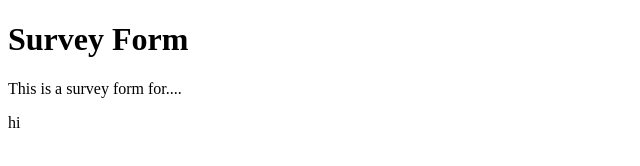
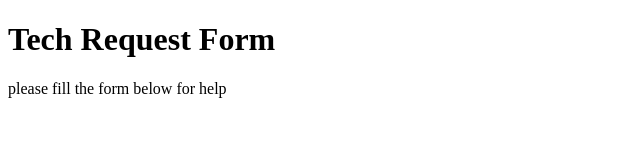
Before and after one commit to iDuvancho303/new_form3, a plain HTML site: page index.html in a window 1280 px wide. Shown: the whole page, without its empty margins (0-640 px from the left). Drawn offline with Linux system fonts and the light colour scheme.

Commit message:
adding more html

```diff
--- a/index.html
+++ b/index.html
@@ -7,9 +7,9 @@
     <title>Survey Form</title>
     <link href="style.css" type="text/css" rel="stylesheet">
 </head>
-<h1 id="title">Survey Form</h1>
-<p id="description">This is a survey form for....</p>
-<p>hi</p>
+<h1 id="title">Tech Request Form</h1>
+<p id="description">please fill the form below for help</p>
+<form id="survey-form"></form>
 <body>
 <script https://cdn.freecodecamp.org/testable-projects-fcc/v1/bundle.js></script>
 </body>
```
